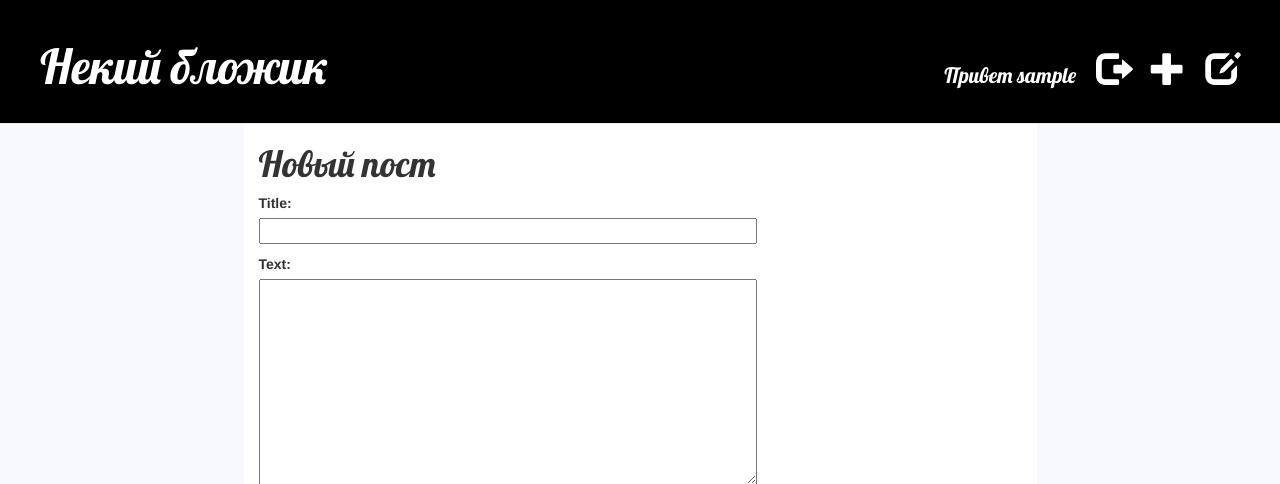
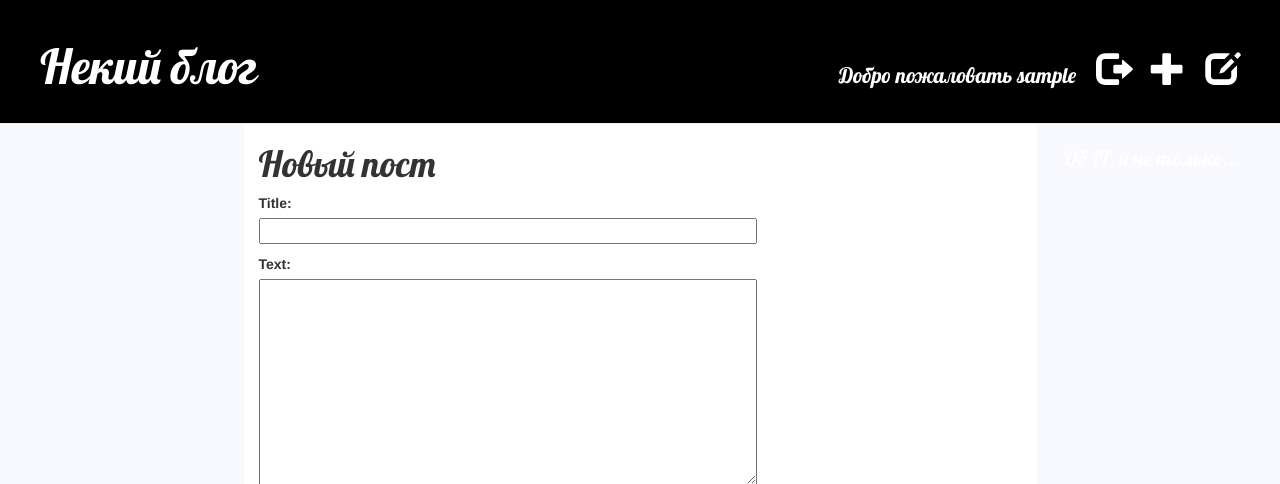
Before and after one commit to RavilMahmutov/my_first_blog, a Django app: page /post/new/ in a window 1280 px wide. Shown: the top 484 px of the page. Run offline with Django 3.2, Linux system fonts and the light colour scheme; the visitor is signed in with stand-in values (Sample User, id 1); some libraries are stand-ins or nearby versions.

```diff
--- a/blog/static/css/blog.css
+++ b/blog/static/css/blog.css
@@ -113,6 +113,7 @@ img{
 }
 .pagenumber{
     font-family: 'Lobster';
+    color: black;
     font-size: 30px;
     margin: 0px 10px;
 }
--- a/blog/templates/blog/base.html
+++ b/blog/templates/blog/base.html
@@ -2,7 +2,7 @@
 {% load staticfiles %}
 <html>
 	<head>
-		<title>Некий бложик!</title>
+		<title>Некий блог!</title>
 		<link rel="stylesheet" href="//maxcdn.bootstrapcdn.com/bootstrap/3.2.0/css/bootstrap.min.css">
     	<link rel="stylesheet" href="//maxcdn.bootstrapcdn.com/bootstrap/3.2.0/css/bootstrap-theme.min.css">
     	<link href="https://fonts.googleapis.com/css?family=Lobster&subset=latin,cyrillic" rel="stylesheet" type="text/css">
@@ -15,11 +15,12 @@
 				<a href="{% url 'post_draft_list' %}" class='top-menu'><span class="glyphicon glyphicon-edit"></span></a>
 				<a href="{% url 'blog.views.post_new' %}" class="top-menu"><span class="glyphicon glyphicon-plus"></span></a>
 				<a href="{% url 'django.contrib.auth.views.logout' %}" class="top-menu"><span class="glyphicon glyphicon-log-out"></span></a>
-				<p class="top-menu user-name">Привет {{ user.username }}</p>
+				<p class="top-menu user-name">Добро пожаловать {{ user.username }}</p>
 			{% else %}
 				<a href="{% url 'django.contrib.auth.views.login' %}" class="top-menu"><span class="glyphicon glyphicon-lock"></span></a>
 			{% endif %}
-			<h1><a href="/">Некий бложик</a></h1>
+			<h1><a href="/">Некий блог</a></h1>
+			<p class = "top-menu user-name"> Об IT, и не только... </p>
 		</div>
 			<div class="content container">
 	        <div class="row">
```
